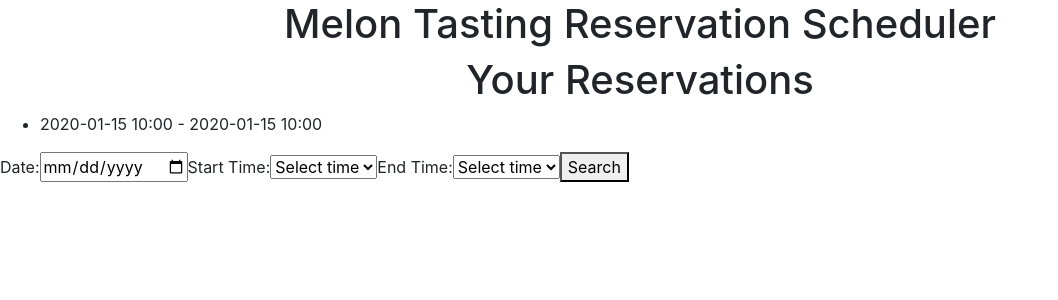
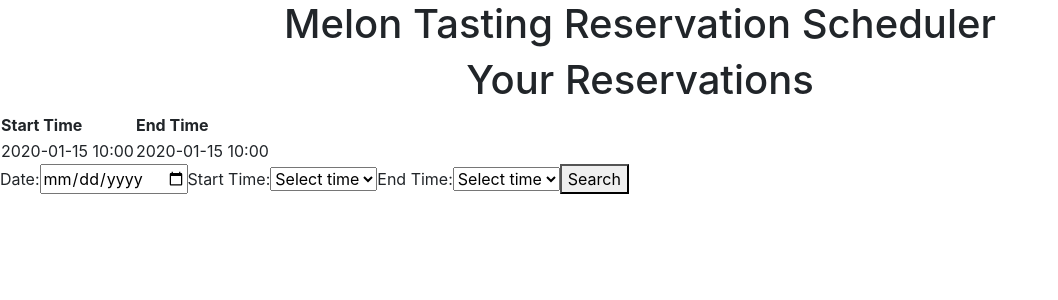
Before and after one commit to ChelseaLofton/take-home, a Flask app: page /reservations in a window 1280 px wide. Shown: the top 300 px of the page, without its empty margins (0-1058 px from the left). Run offline with Flask 2, Linux system fonts and the light colour scheme; the visitor is signed in with stand-in values (Sample User, id 1); tables that the repository leaves empty hold one stand-in row (values such as "Sample post"); some libraries are stand-ins or nearby versions.

Commit message:
table for booked reservations

```diff
--- a/templates/base.html
+++ b/templates/base.html
@@ -14,6 +14,9 @@
 
     <link rel="stylesheet" href="https://maxcdn.bootstrapcdn.com/bootstrap/4.5.2/css/bootstrap.min.css"
         crossorigin="anonymous" />
+
+    <link rel="stylesheet" href="/static/css/style.css">
+
     {% block head %}{% endblock %}
 </head>
 
--- a/templates/reservations.html
+++ b/templates/reservations.html
@@ -3,14 +3,26 @@
 {% block content %}
     <h1>Your Reservations</h1>
     {% if reservations %}
-        <ul>
+    <table class="reservation-table">
+        <thead>
+            <tr>
+                <th>Start Time</th>
+                <th>End Time</th>
+            </tr>
+        </thead>
+        <tbody id="reservation-list">
         {% for reservation in reservations %}
-            <li>{{ reservation.start_time.strftime('%Y-%m-%d %H:%M') }} - {{ reservation.end_time.strftime('%Y-%m-%d %H:%M') }}</li>
+            <tr>
+                <td>{{ reservation.start_time.strftime('%Y-%m-%d %H:%M') }}</td>
+                <td>{{ reservation.end_time.strftime('%Y-%m-%d %H:%M') }}</td>
+            </tr>
         {% endfor %}
-        </ul>
-    {% else %}
-        <p>You have no reservations.</p>
-    {% endif %}
+        </tbody>
+    </table>
+{% else %}
+    <p>You have no reservations.</p>
+{% endif %}
+
     <div id="root">
     </div>
 
```
